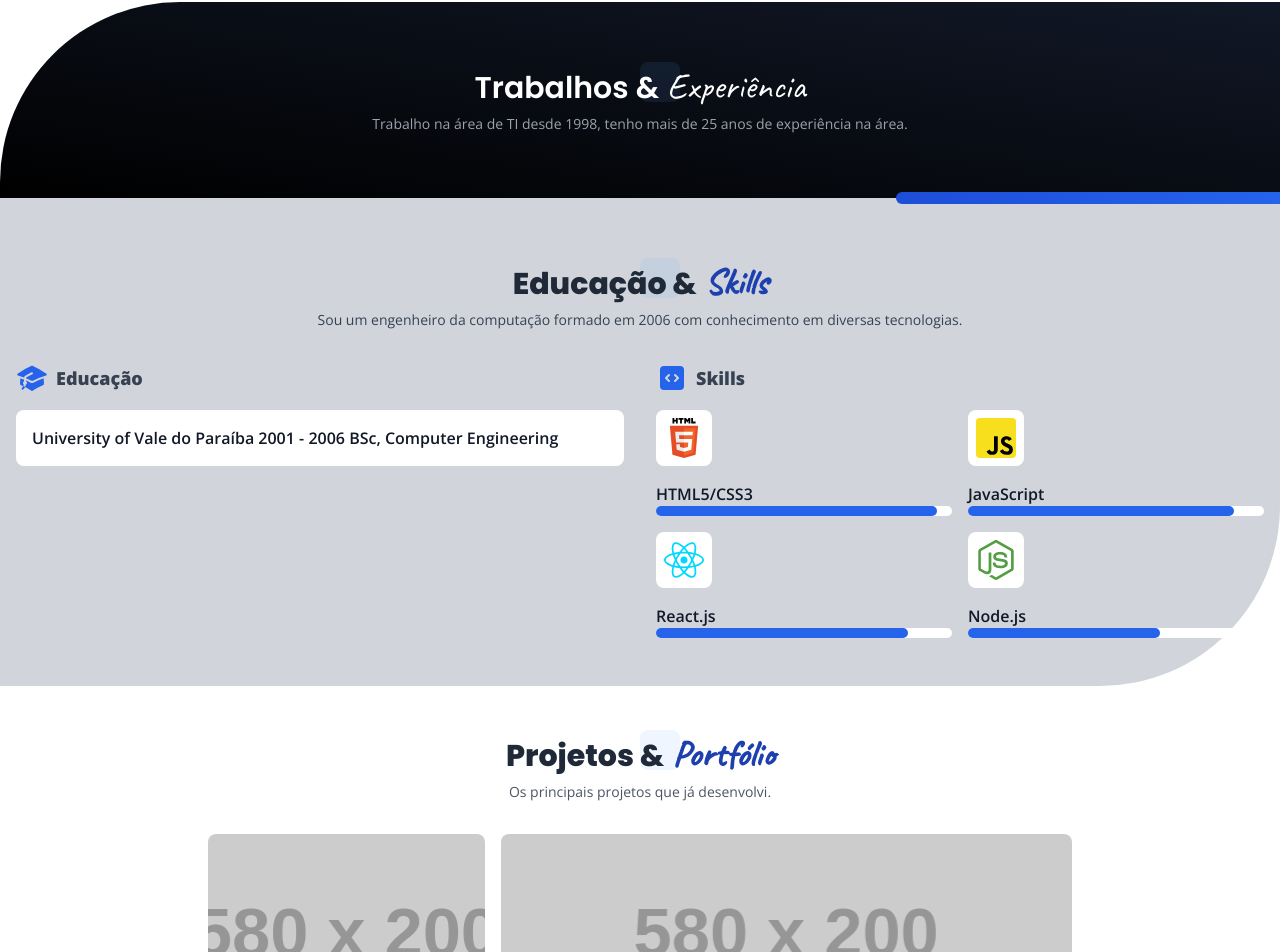
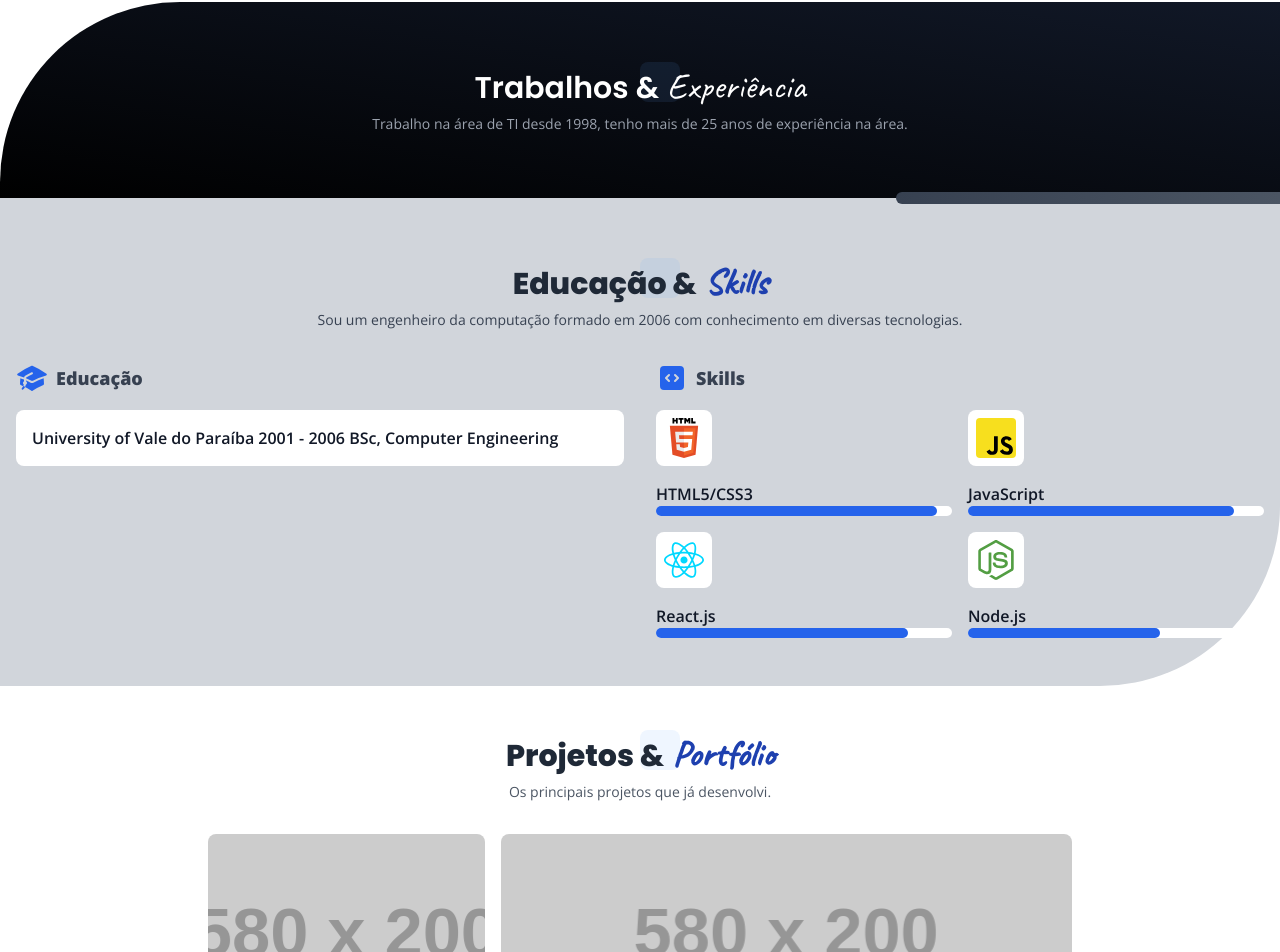
Before and after one commit to DevSamurai/react-portfolio, a React (Vite) app: page / in a window 1280 px wide. Shown: the part 1258-2210 px from the top of the page. Built offline with nearby package versions, Linux system fonts and the light colour scheme.

Commit message:
adjusted bar color

```diff
--- a/src/components/sections/Experiences.tsx
+++ b/src/components/sections/Experiences.tsx
@@ -20,7 +20,7 @@ export default function Experiences() {
           <div></div>
         </div>
       </section>
-      <div className="absolute right-0 -mt-[6px] h-3 w-48 rounded-l-full bg-gradient-to-r from-blue-700 to-blue-600 md:w-96" />
+      <div className="absolute right-0 -mt-[6px] h-3 w-48 rounded-l-full bg-gradient-to-r from-gray-700 to-gray-600 md:w-96" />
     </>
   )
 }
```
